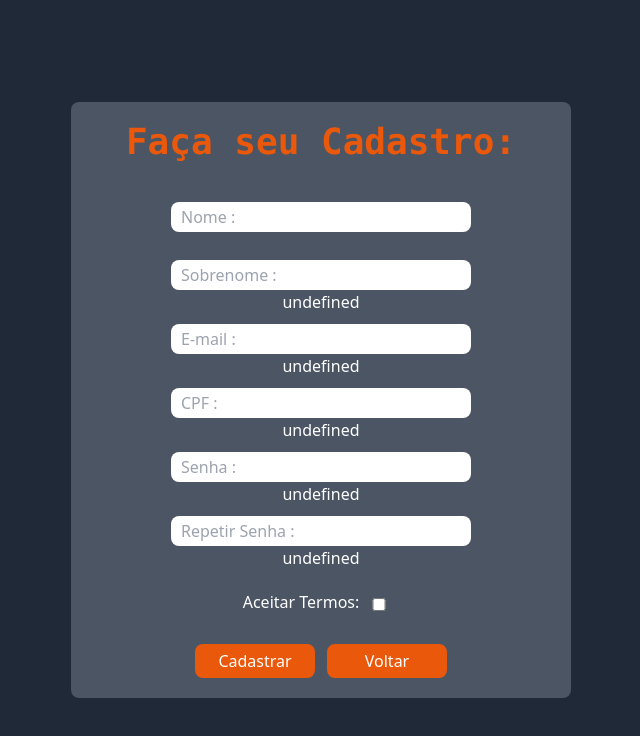
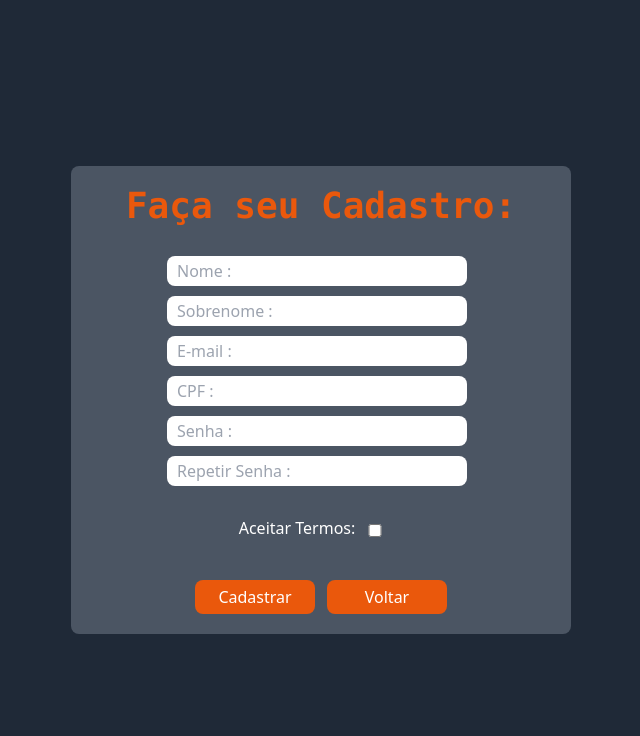
Before and after one commit to GabrielSi2022/formulario, a Next.js app: page /registro in a window 1280 px wide. Shown: the top 736 px of the page, without its empty margins (319-959 px from the left). Built offline with nearby package versions, Linux system fonts and the light colour scheme.

Commit message:
first commit

```diff
--- a/src/pages/registro/index.tsx
+++ b/src/pages/registro/index.tsx
@@ -7,7 +7,9 @@ import { yupResolver } from "@hookform/resolvers/yup";
 import { object, string } from "yup";
 
 const schema = object({
-  firstName: string().required("Campo Obrigatorio"),
+  firstName: string()
+    .required("Campo Obrigatorio")
+    .min(3, "Minimo de 3 digitos"),
   lastName: string().required("Campo Obrigatorio"),
   email: string().required("Campo Obrigatorio"),
   cpf: string().required("Campo Obrigatorio"),
@@ -48,70 +50,91 @@ export default function Registro() {
             onSubmit={onSubmit(handleSubmit)}
             className="flex flex-col items-center
                            text-white
-                      mt-[30px] "
+                      mt-[30px] gap-[10px] "
             action="/"
           >
+            <div>
               <input
-              className="h-[30px] w-[300px] rounded-lg mt-[10px]
+                className="h-[30px] w-[300px] rounded-lg
                         text-black pl-[10px]"
                 {...register("firstName")}
                 type="text"
                 id="firstName"
                 placeholder="Nome :"
               />
-            <span className="text-red-500 rounded-lg p-1 mt-[10px]">
+              <span className="text-red-500 rounded-lg p-1 ">
                 {errors?.firstName?.message?.toString()}
               </span>
+            </div>
 
+            <div>
               <input
-              className="h-[30px] w-[300px] rounded-lg mt-[10px]
+                className="h-[30px] w-[300px] rounded-lg
                         text-black pl-[10px]"
                 {...register("lastName")}
                 type="text"
                 id="lastName"
                 placeholder="Sobrenome :"
               />
-            <span className="">{String(errors?.lastName?.message)}</span>
+              <span className=" text-red-500 rounded-lg p-1">
+                {errors?.lastName?.message?.toString()}
+              </span>
+            </div>
 
+            <div>
               <input
-              className="h-[30px] w-[300px] rounded-lg mt-[10px]
+                className="h-[30px] w-[300px] rounded-lg
                         text-black pl-[10px]"
                 {...register("email")}
                 type="email"
                 id="email"
                 placeholder="E-mail :"
               />
-            <span className="">{String(errors?.email?.message)}</span>
+              <span className="text-red-500 rounded-lg p-1">
+                {errors?.email?.message?.toString()}
+              </span>
+            </div>
 
+            <div>
               <input
-              className="h-[30px] w-[300px] rounded-lg mt-[10px]
+                className="h-[30px] w-[300px] rounded-lg
                         text-black pl-[10px]"
                 {...register("cpf")}
                 type="text"
                 id="cpf"
                 placeholder="CPF :"
               />
-            <span className="">{String(errors?.cpf?.message)}</span>
+              <span className="text-red-500 rounded-lg p-1">
+                {errors?.cpf?.message?.toString()}
+              </span>
+            </div>
 
+            <div>
               <input
-              className="h-[30px] w-[300px] rounded-lg mt-[10px]
+                className="h-[30px] w-[300px] rounded-lg
                         text-black pl-[10px]"
                 {...register("senha")}
                 type="password"
                 id="senha"
                 placeholder="Senha :"
               />
-            <span className="">{String(errors?.senha?.message)}</span>
-
+              <span className="text-red-500 rounded-lg p-1">
+                {errors?.senha?.message?.toString()}
+              </span>
+            </div>
+            <div>
               <input
-              className="h-[30px] w-[300px] rounded-lg mt-[10px]
+                className="h-[30px] w-[300px] rounded-lg
                         text-black pl-[10px]"
                 {...register("repetirsenha")}
                 type="password"
                 id="repetirsenha"
                 placeholder="Repetir Senha :"
               />
-            <span className="">{String(errors?.repetirsenha?.message)}</span>
+              <span className="text-red-500 rounded-lg p-1">
+                {errors?.repetirsenha?.message?.toString()}
+              </span>
+            </div>
 
             <div className="flex items-center mt-[20px] ">
               <label>Aceitar Termos:</label>
@@ -121,6 +144,9 @@ export default function Registro() {
                 type="checkbox"
                 id="termo"
               />
+              <span className="text-red-500 rounded-lg p-1">
+                {errors?.termo?.message?.toString()}
+              </span>
             </div>
 
             <div className="flex gap-3">
```
Lines whose indentation alone changed are shown as unchanged.
